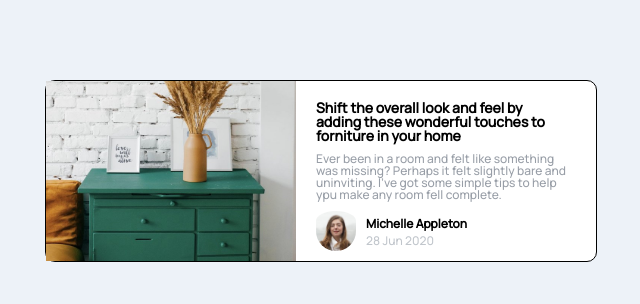
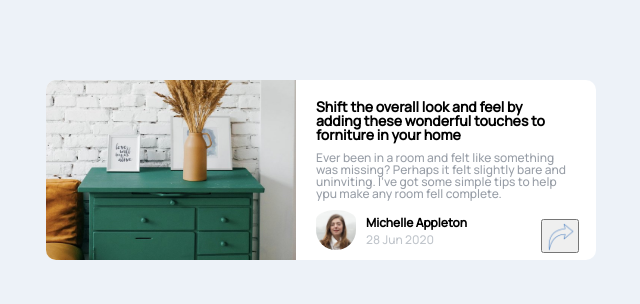
Before and after one commit to AylanaQueiroz/artigo.js, a plain HTML site: page index.html in a window 1280 px wide. Shown: the part 112-416 px from the top of the page, without its empty margins (319-959 px from the left). Drawn offline with Linux system fonts and the light colour scheme; files whose address does not match are found by name.

Commit message:
artigo atualizado com botão ainda quadrado

```diff
--- a/index.css
+++ b/index.css
@@ -9,7 +9,6 @@ body {
     display: flex;
     margin: auto;
     margin-top: 15%;
-    border: 1px solid black;
     border-radius: 10px;
 }
 
@@ -23,7 +22,8 @@ body {
 .drawer-pic {
     position:relative;
     width: 250px;
-    height: 180px
+    height: 180px;
+    border-radius: 10px 0 0 10px;
 
 }
 
@@ -63,3 +63,15 @@ body {
     margin-left: 20%;
     color: #c1c6cc;
 }
+
+button {
+    width: 15%;
+    height: 19%;
+    margin-left: 90%;
+    position: relative;
+    bottom:15%;
+}
+.arrow {
+  width: 30px;
+  margin-left: -13%;
+}
--- a/index.html
+++ b/index.html
@@ -20,6 +20,7 @@
                 <h1> <img class="avatar" src="img\avatar.jpg"> </h1>
                 <h1 class="name-avatar"> Michelle Appleton</h1>
                 <h1 class="date-avatar">28 Jun 2020</h1>
+                <button> <img class="arrow" src="img\arrow.png" alt="arrow illustration"></button>
                 </h1>
             </div>
         </div>
```
Also changed, not shown: img/arrow.png (added).
